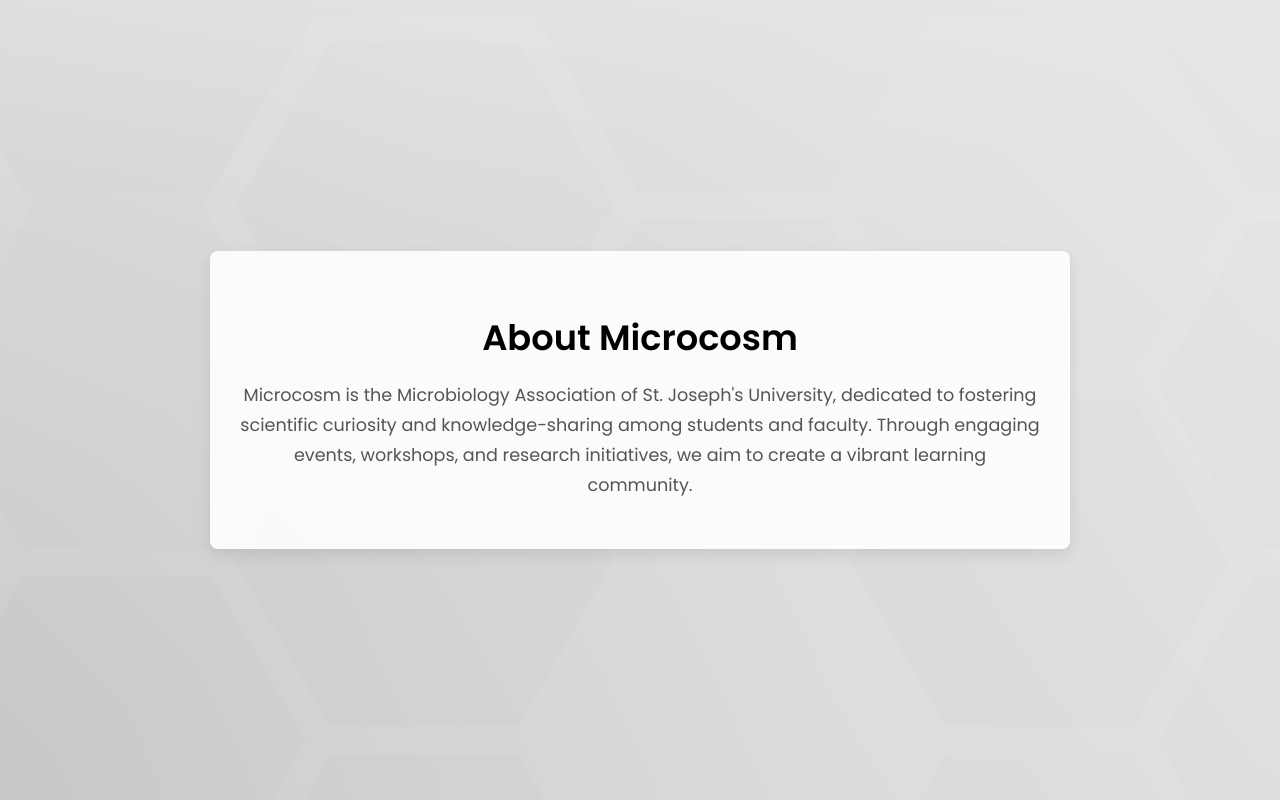
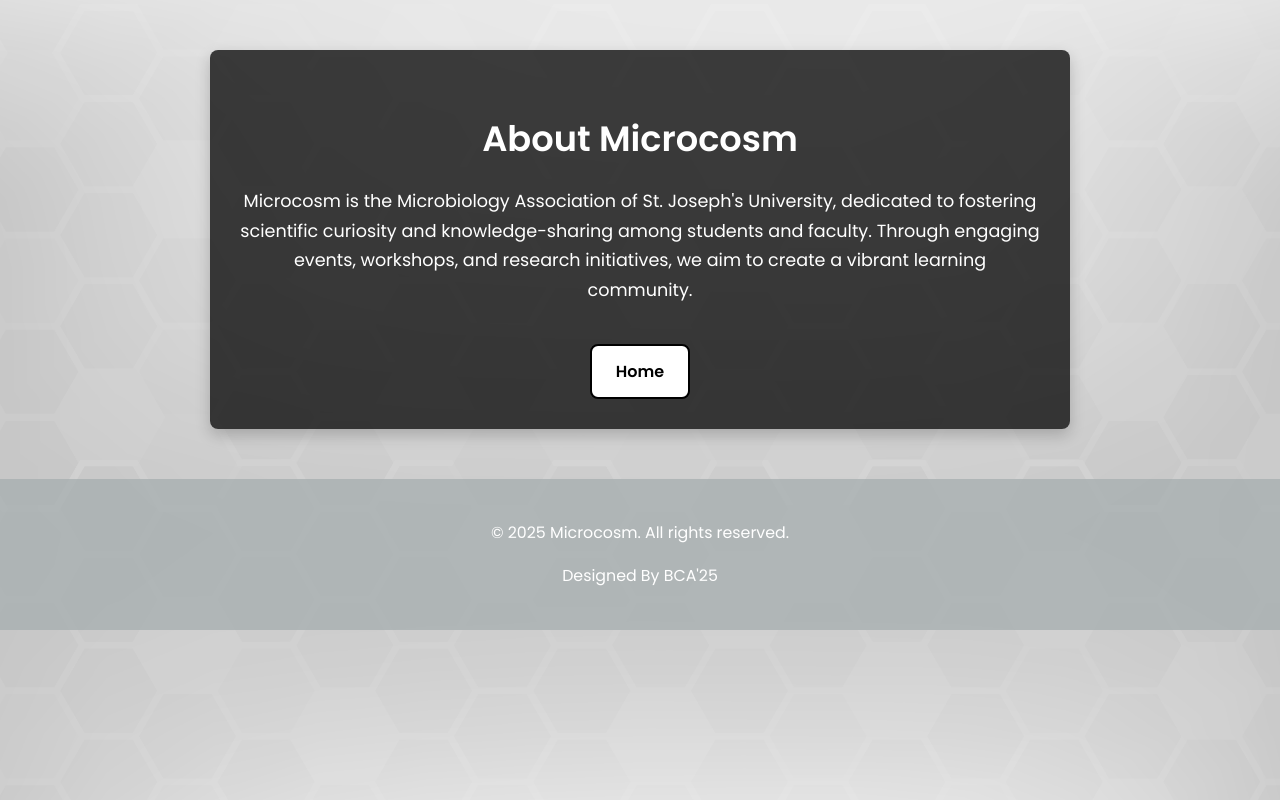
Before and after one commit to voashham/Major-Project, a plain HTML site: page about.html in a window 1280 px wide. Drawn offline with Linux system fonts and the light colour scheme.

Commit message:
Update about.html

```diff
--- a/about.html
+++ b/about.html
@@ -10,34 +10,79 @@
             font-family: 'Poppins', sans-serif;
             margin: 0;
             padding: 0;
-            display: flex;
-            justify-content: center;
-            align-items: center;
-            min-height: 100vh;
+            line-height: 1.7;
+            color: white;
             background-image: url("background.jpg");
-            color: #333;
+            background-size: cover;
+            background-position: center;
+            background-attachment: fixed;
+            background-repeat: no-repeat;
+            -webkit-font-smoothing: antialiased;
+            -moz-osx-font-smoothing: grayscale;
+            overflow-x: hidden;
             text-align: center;
         }
 
         .about-container {
             max-width: 800px;
-            background: rgba(255, 255, 255, 0.9);
+            background: rgba(0, 0, 0, 0.75);
             padding: 30px;
             border-radius: 8px;
-            box-shadow: 0 6px 15px rgba(0, 0, 0, 0.09);
+            box-shadow: 0 6px 15px rgba(0, 0, 0, 0.2);
+            margin: 50px auto;
         }
 
         h2 {
             font-size: 2.2em;
             font-weight: 600;
-            color: black;
+            color: white;
             margin-bottom: 15px;
         }
 
         p {
             font-size: 1.1em;
             line-height: 1.7;
-            color: #555;
+            color: white;
+        }
+
+        .home-button {
+            display: inline-block;
+            margin-top: 20px;
+            padding: 12px 24px;
+            font-size: 1em;
+            font-weight: 600;
+            color: black;
+            background-color: white;
+            border: 2px solid black;
+            border-radius: 8px;
+            cursor: pointer;
+            transition: background-color 0.3s ease, color 0.3s ease;
+            text-decoration: none;
+        }
+
+        .home-button:hover {
+            background-color: black;
+            color: white;
+        }
+
+        footer {
+            background-color: rgba(168, 175, 176, 0.785);
+            color: black;
+            text-align: center;
+            padding: 25px 0;
+            margin-top: 35px;
+            font-size: 0.9em;
+        }
+
+        footer a {
+            color: #0070c9;
+            text-decoration: none;
+            transition: color 0.3s ease;
+        }
+
+        footer a:hover {
+            text-decoration: underline;
+            color: #005cb3;
         }
     </style>
 </head>
@@ -45,6 +90,12 @@
     <div class="about-container">
         <h2>About Microcosm</h2>
         <p>Microcosm is the Microbiology Association of St. Joseph's University, dedicated to fostering scientific curiosity and knowledge-sharing among students and faculty. Through engaging events, workshops, and research initiatives, we aim to create a vibrant learning community.</p>
+        <a href="index.html" class="home-button">Home</a>
     </div>
+
+    <footer>
+        <p>&copy; 2025 Microcosm. All rights reserved.</p>
+        <p>Designed By BCA'25</p>
+    </footer>
 </body>
 </html>
```
